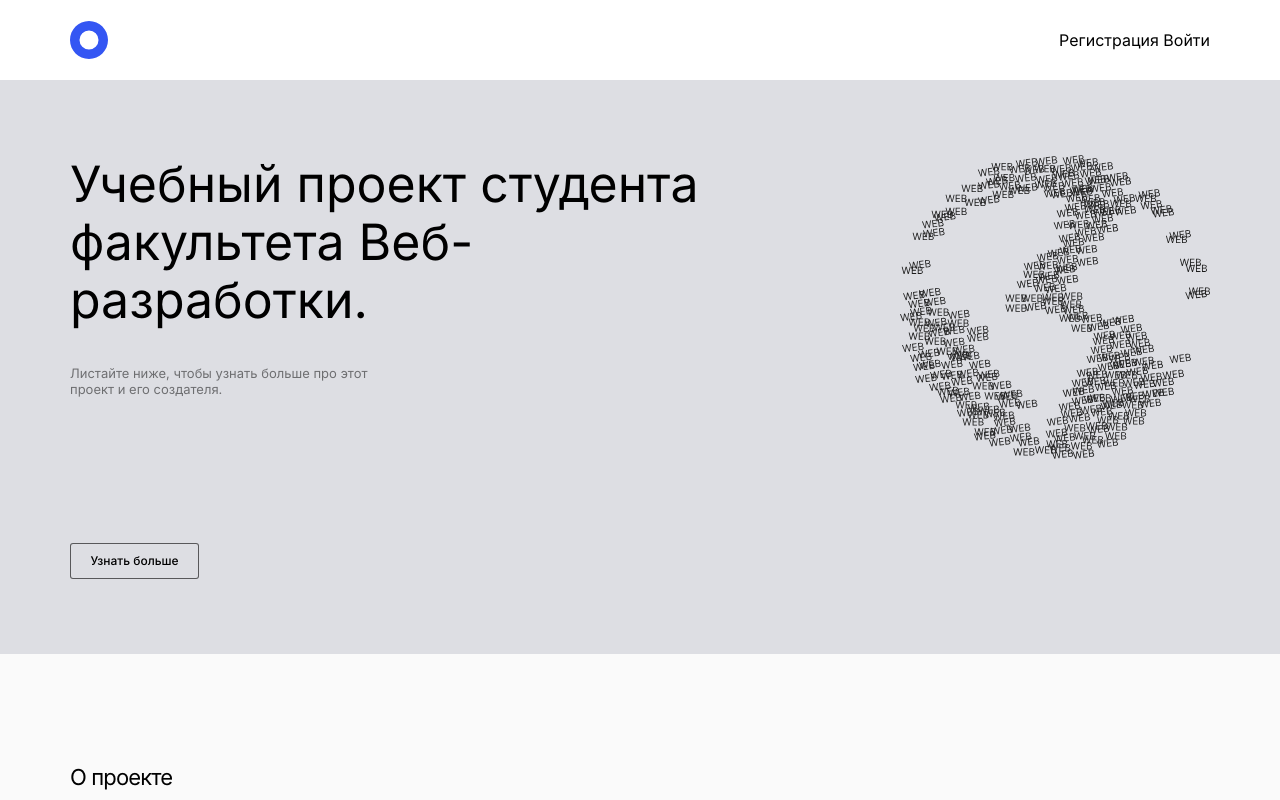
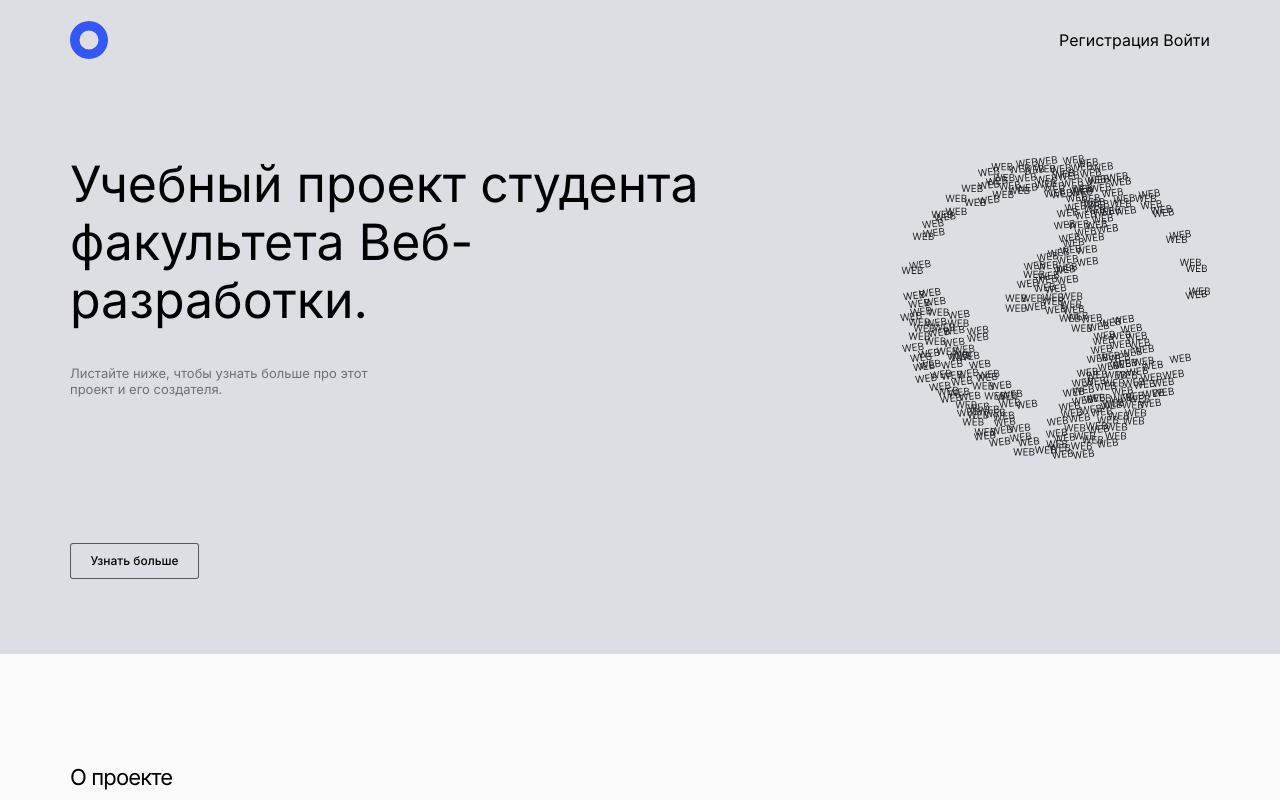
Before and after one commit to Methanoy/movies-explorer-frontend, a React (Create React App) app: page / in a window 1280 px wide. Shown: the top 800 px of the page. Built offline with nearby package versions, Linux system fonts and the light colour scheme.

Commit message:
fix: switch header background-color

```diff
--- a/src/components/Header/Header.js
+++ b/src/components/Header/Header.js
@@ -4,10 +4,9 @@ import headerLogo from '../../images/header__logo.svg';
 
 function Header() {
     const currentLocation = useLocation();
-    console.log(currentLocation);
 
     return(
-        <header className={`header header_them_${
+        <header className={`header header_theme_${
             currentLocation.pathname === '/' ? 'grey' : 'light'
         }`}>
             <div className="header__container">
```
